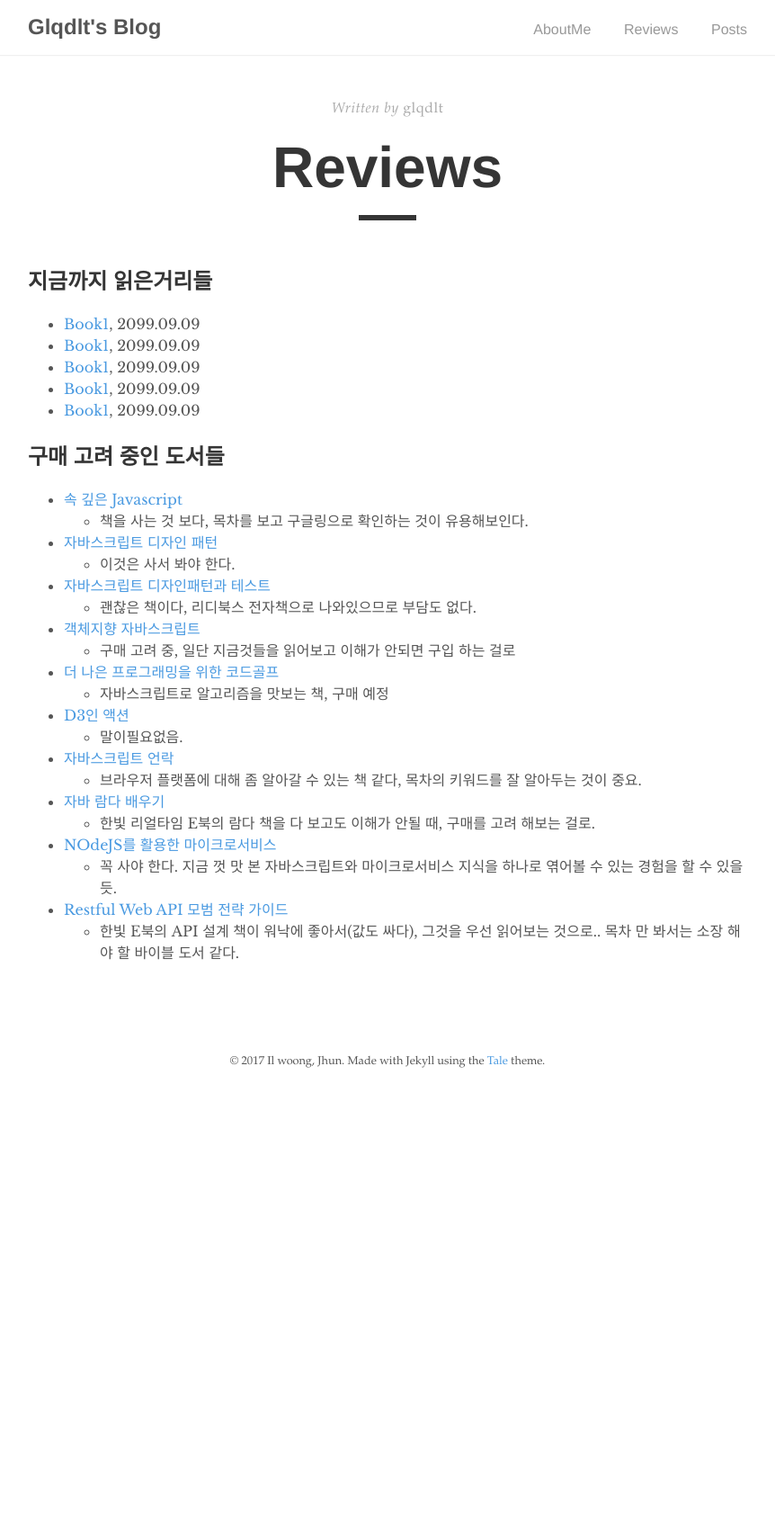
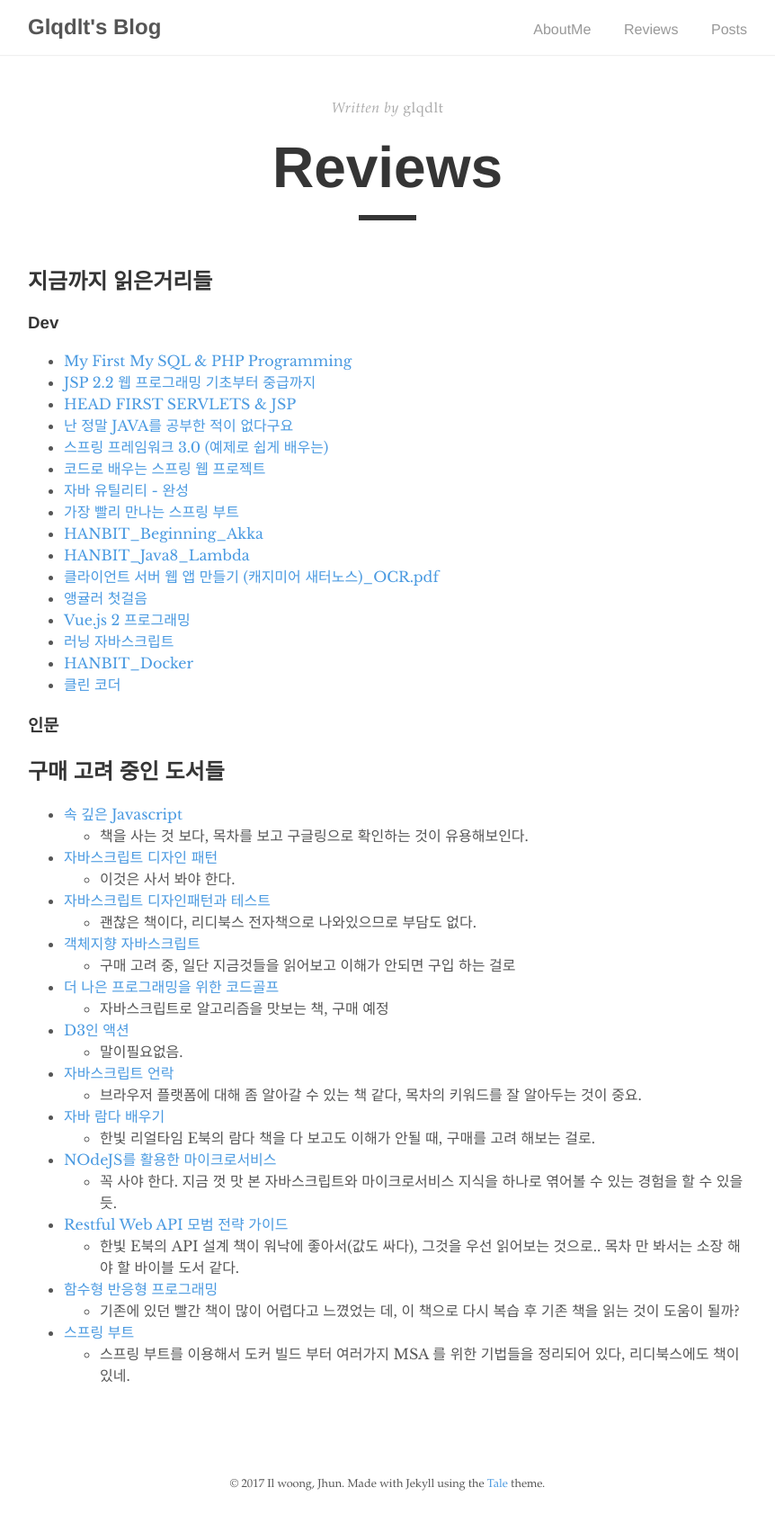
Before and after one commit to glqdlt/glqdlt.github.io, a Jekyll site: the page built from reviews.md, in a window 1280 px wide. Shown: the whole page at 90% size, without its empty margins (209-1071 px from the left). Built offline with Jekyll 4.4.1, drawn with Linux system fonts in a browser that asks for light colours; before the commit the page ends 1223 px from its top, so only the background shows below that.

Commit message:
reviews : update

```diff
--- a/reviews.md
+++ b/reviews.md
@@ -6,11 +6,29 @@ permalink: reviews
 ---
 
 ## 지금까지 읽은거리들
-+ [Book1](#), 2099.09.09
-+ [Book1](#), 2099.09.09
-+ [Book1](#), 2099.09.09
-+ [Book1](#), 2099.09.09
-+ [Book1](#), 2099.09.09
+
+### Dev
+
++ [My First My SQL & PHP Programming](#)
++ [JSP 2.2 웹 프로그래밍 기초부터 중급까지](#)
++ [HEAD FIRST SERVLETS & JSP](#)
++ [난 정말 JAVA를 공부한 적이 없다구요](#)
++ [스프링 프레임워크 3.0 (예제로 쉽게 배우는)](#)
++ [코드로 배우는 스프링 웹 프로젝트](#)
++ [자바 유틸리티 - 완성](#)
++ [가장 빨리 만나는 스프링 부트](#)
++ [HANBIT_Beginning_Akka](#)
++ [HANBIT_Java8_Lambda](#)
++ [클라이언트 서버 웹 앱 만들기 (캐지미어 새터노스)_OCR.pdf](#)
++ [앵귤러 첫걸음](#)
++ [Vue.js 2 프로그래밍](#)
++ [러닝 자바스크립트](#)
++ [HANBIT_Docker](#)
++ [클린 코더](#)
+
+
+### 인문
+
 
 
 
@@ -45,3 +63,8 @@ permalink: reviews
 
 * [Restful Web API 모범 전략 가이드](http://book.naver.com/bookdb/book_detail.nhn?bid=9520318)
     * 한빛 E북의 API 설계 책이 워낙에 좋아서(값도 싸다), 그것을 우선 읽어보는 것으로.. 목차 만 봐서는 소장 해야 할 바이블 도서 같다.
+
+* [함수형 반응형 프로그래밍](http://book.naver.com/bookdb/book_detail.nhn?bid=12285041)
+    * 기존에 있던 빨간 책이 많이 어렵다고 느꼈었는 데, 이 책으로 다시 복습 후 기존 책을 읽는 것이 도움이 될까?
++ [스프링 부트](http://book.naver.com/product/go.nhn?bid=12095873&cpName=ridi&url=https%3A%2F%2Fridibooks.com%2Fbooks%2F443000495%3Freferer%3Dnaver_book%26referer%3Dnaver_book)
+    + 스프링 부트를 이용해서 도커 빌드 부터 여러가지 MSA 를 위한 기법들을 정리되어 있다, 리디북스에도 책이 있네.
```
